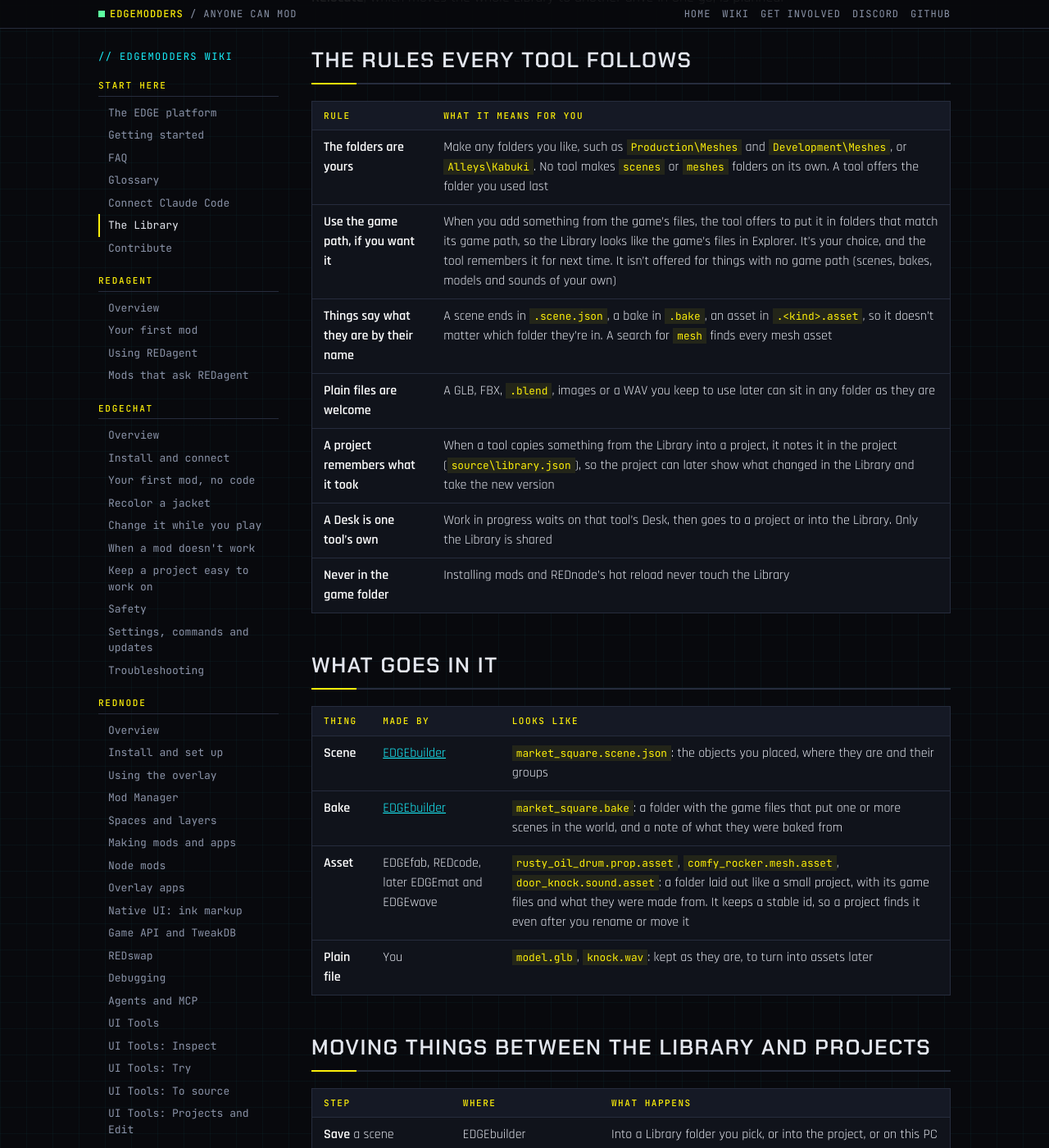
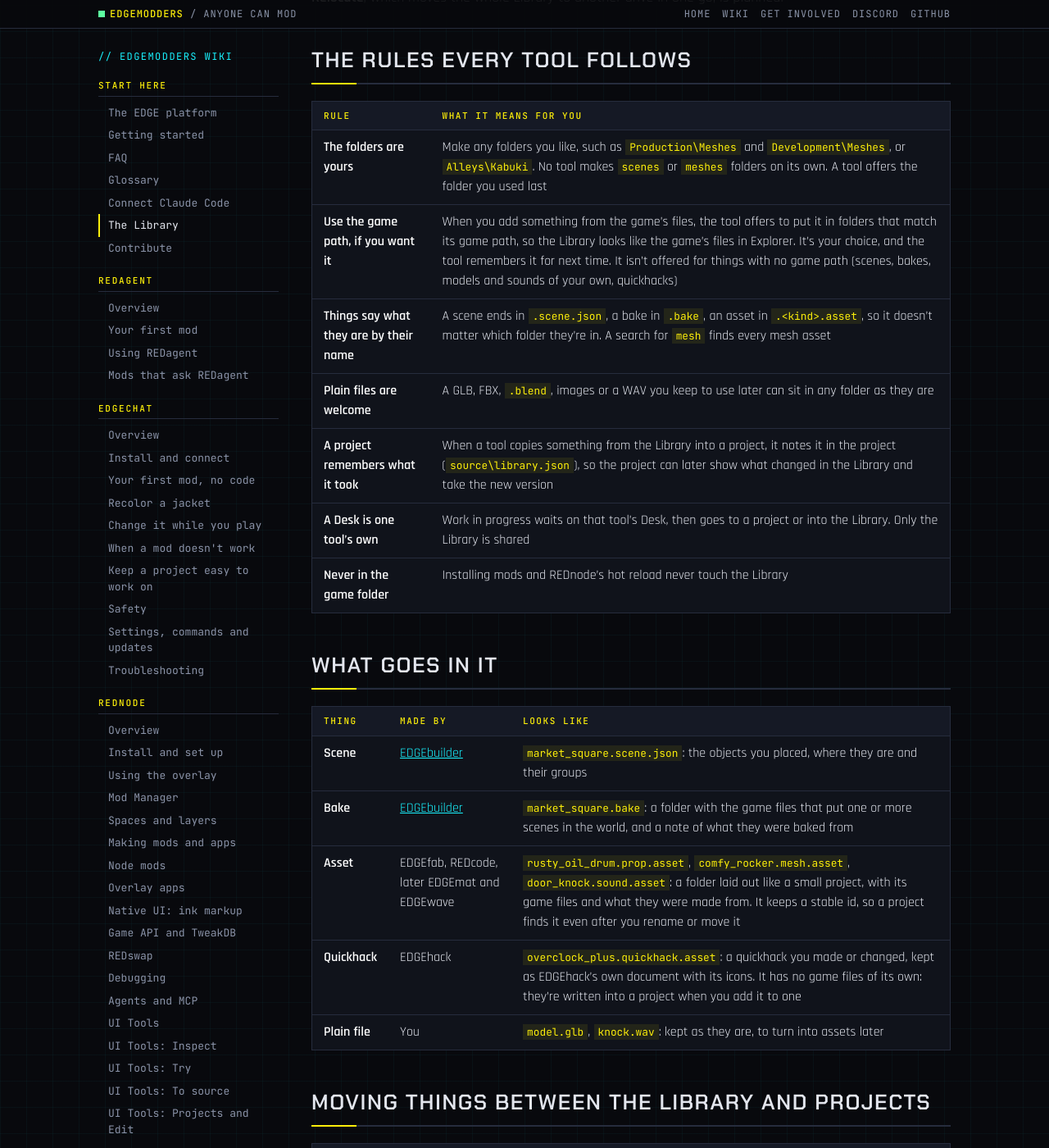
Before and after one commit to Edgemodders/EDGEweb, a Jekyll site: the page built from docs/wiki/library.md, in a window 1280 px wide and 1400 px high, scrolled down 1274 px. Shown: the whole window at 82% size. Built offline with Jekyll 4.4.1, drawn with Linux system fonts in a browser that asks for light colours; some of the changed text lies outside the part shown.

Commit message:
Wiki: quickhacks in The EDGE Library (EDGEbuilder #5)
Co-Authored-By: Claude Opus 5.5 <noreply@anthropic.com>

```diff
--- a/docs/wiki/library.md
+++ b/docs/wiki/library.md
@@ -4,12 +4,12 @@ nav_title: The Library
 section: Start here
 order: 5
 description: "The EDGE Library: one folder of your own where the EDGE tools keep scenes, bakes and assets for good, outside any project, and the rules every tool follows there."
-reviewed: 2026-11-04
+reviewed: 2026-11-11
 ---
 
 # The EDGE <span class="y">Library</span>
 
-The **EDGE Library** is one folder of your own where the EDGE tools keep your work for good, outside any single mod: EDGEbuilder's scenes and bakes, EDGEfab's props, game assets you set aside from REDcode, EDGEwave's sounds. A mod (a REDcode project) takes from it what it needs, and several mods can take the same thing.
+The **EDGE Library** is one folder of your own where the EDGE tools keep your work for good, outside any single mod: EDGEbuilder's scenes and bakes, EDGEfab's props, game assets you set aside from REDcode, EDGEwave's sounds, EDGEhack's quickhacks. A mod (a REDcode project) takes from it what it needs, and several mods can take the same thing.
 
 It's **optional**. If you keep everything in one REDcode project, you never have to open the Library, and every tool still works.
 
@@ -39,7 +39,7 @@ The first tool that needs the Library asks where to put it and offers **`Documen
 | Rule | What it means for you |
 |---|---|
 | **The folders are yours** | Make any folders you like, such as `Production\Meshes` and `Development\Meshes`, or `Alleys\Kabuki`. No tool makes `scenes` or `meshes` folders on its own. A tool offers the folder you used last |
-| **Use the game path, if you want it** | When you add something from the game's files, the tool offers to put it in folders that match its game path, so the Library looks like the game's files in Explorer. It's your choice, and the tool remembers it for next time. It isn't offered for things with no game path (scenes, bakes, models and sounds of your own) |
+| **Use the game path, if you want it** | When you add something from the game's files, the tool offers to put it in folders that match its game path, so the Library looks like the game's files in Explorer. It's your choice, and the tool remembers it for next time. It isn't offered for things with no game path (scenes, bakes, models and sounds of your own, quickhacks) |
 | **Things say what they are by their name** | A scene ends in `.scene.json`, a bake in `.bake`, an asset in `.<kind>.asset`, so it doesn't matter which folder they're in. A search for `mesh` finds every mesh asset |
 | **Plain files are welcome** | A GLB, FBX, `.blend`, images or a WAV you keep to use later can sit in any folder as they are |
 | **A project remembers what it took** | When a tool copies something from the Library into a project, it notes it in the project (`source\library.json`), so the project can later show what changed in the Library and take the new version |
@@ -53,6 +53,7 @@ The first tool that needs the Library asks where to put it and offers **`Documen
 | **Scene** | [EDGEbuilder](edgebuilder/) | `market_square.scene.json`: the objects you placed, where they are and their groups |
 | **Bake** | [EDGEbuilder](edgebuilder/scenes.html#bakes-in-the-library) | `market_square.bake`: a folder with the game files that put one or more scenes in the world, and a note of what they were baked from |
 | **Asset** | EDGEfab, REDcode, later EDGEmat and EDGEwave | `rusty_oil_drum.prop.asset`, `comfy_rocker.mesh.asset`, `door_knock.sound.asset`: a folder laid out like a small project, with its game files and what they were made from. It keeps a stable id, so a project finds it even after you rename or move it |
+| **Quickhack** | EDGEhack | `overclock_plus.quickhack.asset`: a quickhack you made or changed, kept as EDGEhack's own document with its icons. It has no game files of its own: they're written into a project when you add it to one |
 | **Plain file** | You | `model.glb`, `knock.wav`: kept as they are, to turn into assets later |
 
 ## Moving things between the Library and projects
@@ -60,8 +61,8 @@ The first tool that needs the Library asks where to put it and offers **`Documen
 | Step | Where | What happens |
 |---|---|---|
 | **Save** a scene | EDGEbuilder | Into a Library folder you pick, or into the project, or on this PC |
-| **Add to Library** | REDcode, EDGEfab, EDGEwave | Copies a game file, a prop or a sound into a Library folder you pick |
-| **Add to Project**, **Include in project** | EDGEfab, EDGEwave, EDGEbuilder | Copies a Library item's files into the open project and notes where they came from |
+| **Add to Library** | REDcode, EDGEfab, EDGEwave, EDGEhack | Copies a game file, a prop, a sound or a quickhack into a Library folder you pick |
+| **Add to Project**, **Include in project** | EDGEfab, EDGEwave, EDGEhack, EDGEbuilder | Copies a Library item's files into the open project and notes where they came from |
 | **Refresh from Library** | A project | Shows what changed in the Library since it was added, and copies the new version when you ask |
 
 ## Which tools use it
@@ -74,6 +75,7 @@ The first tool that needs the Library asks where to put it and offers **`Documen
 | [REDcode](redcode/) | **Add to Library** on a game file or a project file | Planned |
 | [EDGEwave](edgewave/) | Sounds as asset items | Planned, after its Desk |
 | [EDGEmat](edgemat/) | Materials and looks on Library assets | Later |
+| EDGEhack | Quickhacks as asset items, Add to Library and Add to Project | In progress (its phase H5) |
 
 ## For tool makers
 
```
Also changed, not shown: CHANGELOG.md.
